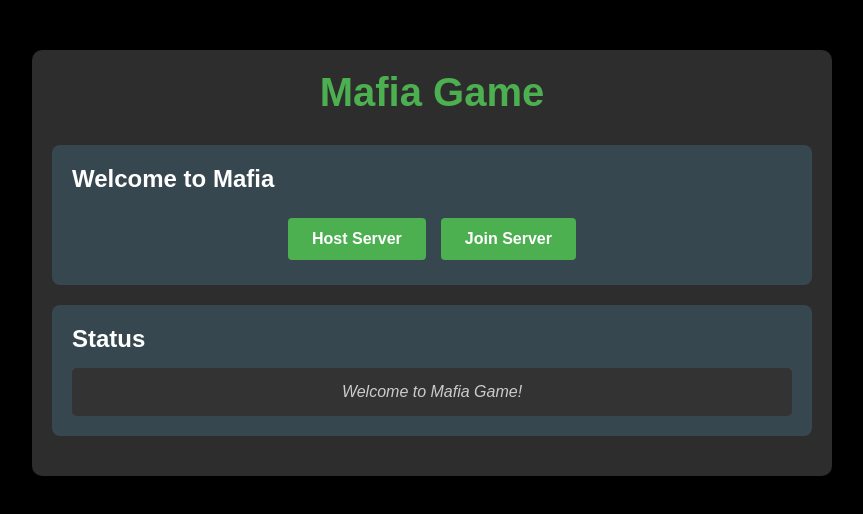
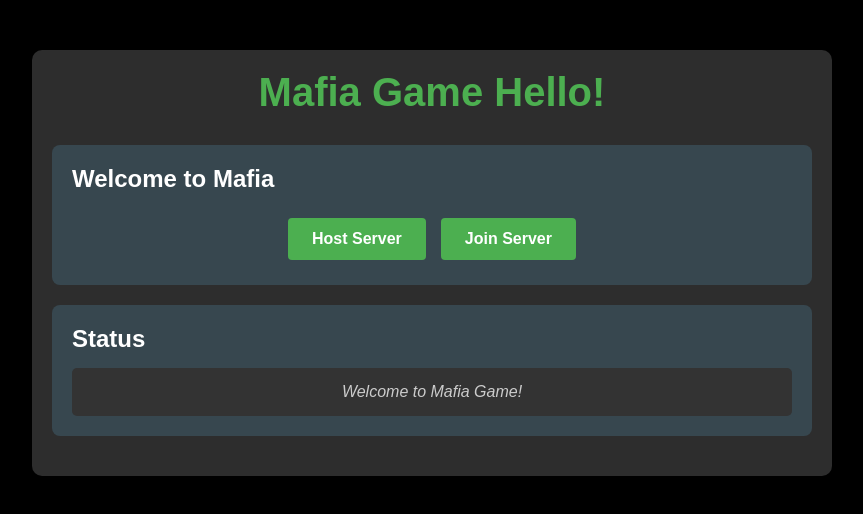
Before and after one commit to Annitron/Mafia, a website: page index.html in a window 1280 px wide. Shown: the whole page, without its empty margins (208-1071 px from the left). Drawn offline with nearby package versions, Linux system fonts and the light colour scheme; no server answers.

Commit message:
Testing the hello

```diff
--- a/index.html
+++ b/index.html
@@ -11,7 +11,7 @@
     <!-- Lobby UI (hidden once game starts) -->
     <div id="lobby-container" class="lobby-container">
         <div class="container">
-            <h1 class="title">Mafia Game</h1>
+            <h1 class="title">Mafia Game Hello!</h1>
 
             <!-- Initial Menu -->
             <div id="menu-section" class="section">
```
